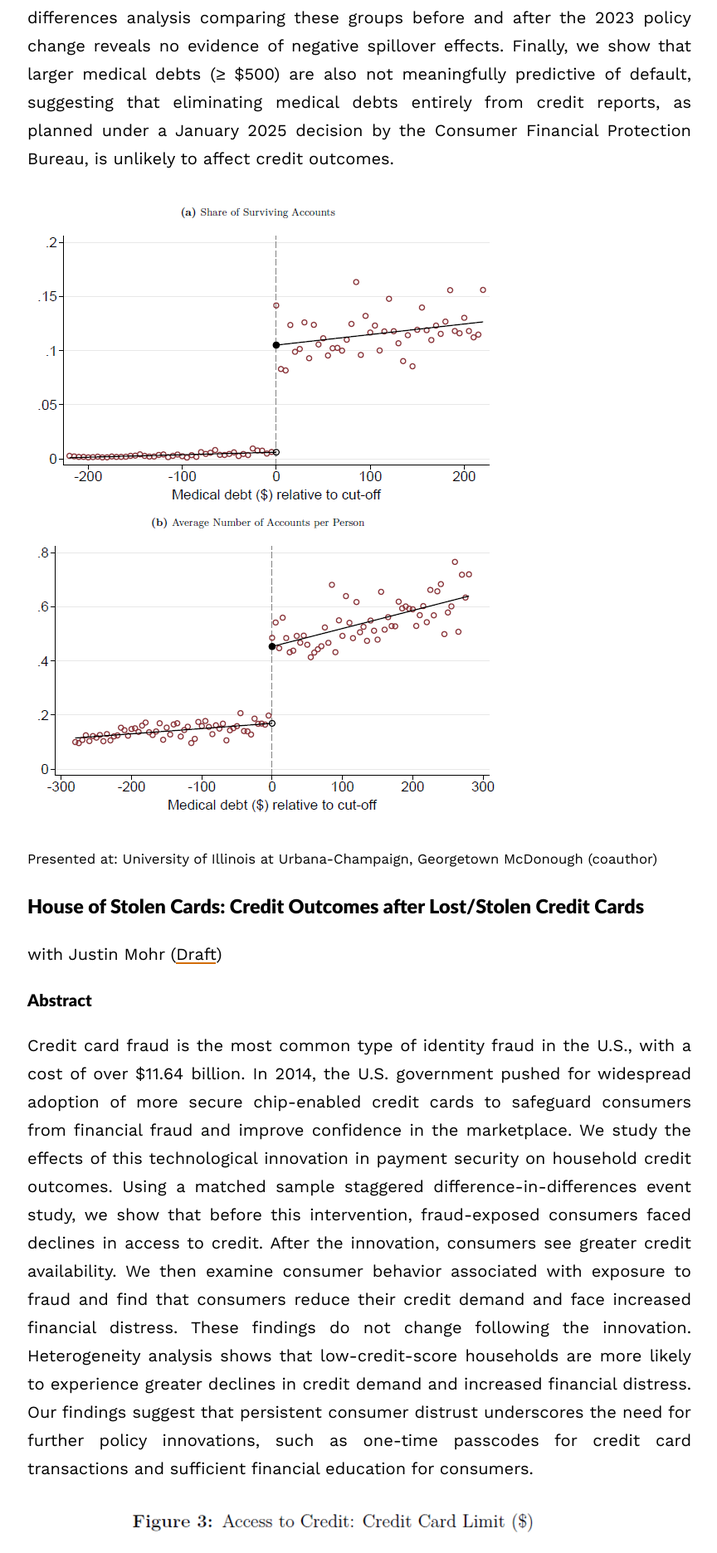
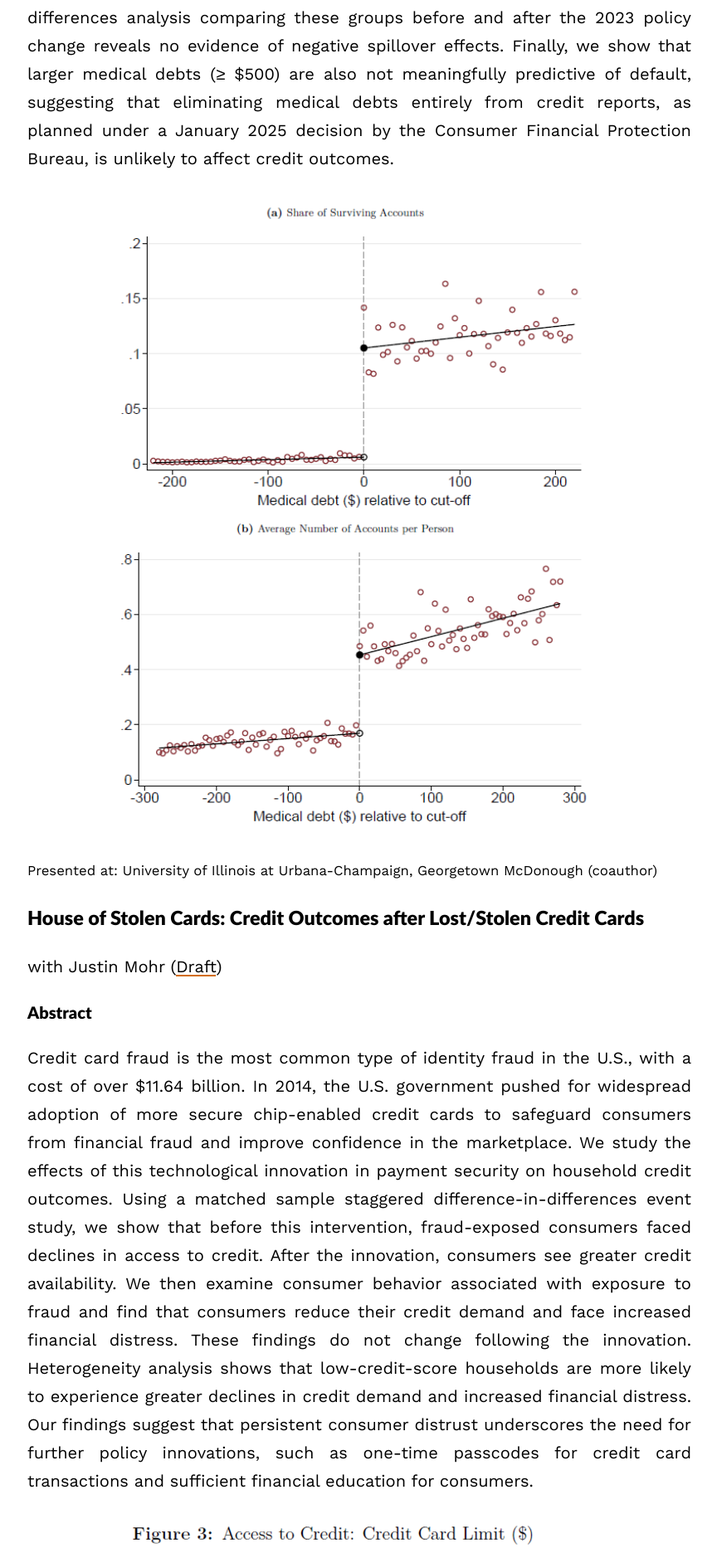
Before and after one commit to divijkohli/divijkohli.github.io, a Jekyll site: the page built from _pages/research.md, in a window 1280 px wide. Shown: the part 976-2848 px from the top of the page at 83% size, without its empty margins (207-1071 px from the left). Built offline with Jekyll 4.4.1, drawn with Linux system fonts in a browser that asks for light colours; nearby versions of some CDN libraries.

Commit message:
Update research.md

```diff
--- a/_pages/research.md
+++ b/_pages/research.md
@@ -17,7 +17,9 @@ with Victor Duarte, Julia Fonseca, and Julian Rief ([Draft]( {{ site.baseurl }}/
 #### Abstract
 <p align="justify">
 One in seven Americans carry medical debt, with $88 billion reported on consumer credit reports. In April 2023, the three major credit bureaus stopped reporting medical debts below $500. We study the effects of this information deletion on consumer credit scores, credit limits and utilization, repayment behavior, and payday borrowing. Using a machine learning model, we show that small medical debts are not meaningfully predictive of defaults, suggesting their deletion should have minimal effect on lending decisions. We test this prediction using two complementary research designs. First, a regression discontinuity analysis comparing individuals just above and below the $500 threshold finds no direct benefits from the information deletion, ruling out small changes in credit access and financial health. Second, to assess potential indirect effects, we classify consumers based on whether their predicted probability of default increases or decreases when medical debts are deleted. A difference-in-differences analysis comparing these groups before and after the 2023 policy change reveals no evidence of negative spillover effects. Finally, we show that larger medical debts (≥ $500) are also not meaningfully predictive of default, suggesting that eliminating medical debts entirely from credit reports, as planned under a January 2025 decision by the Consumer Financial Protection Bureau, is unlikely to affect credit outcomes. </p>
-![Medical Debt Paper Chart]( {{ site.baseurl }}/assets/images/DFKR.png )
+<div style="text-align: center;">
+    <img src="{{ site.baseurl }}/assets/images/DFKR.png" alt="" width="600">
+</div>
 <p align="justify"><small>
 Presented at: University of Illinois at Urbana-Champaign, Georgetown McDonough (coauthor)</small></p>
 
```
